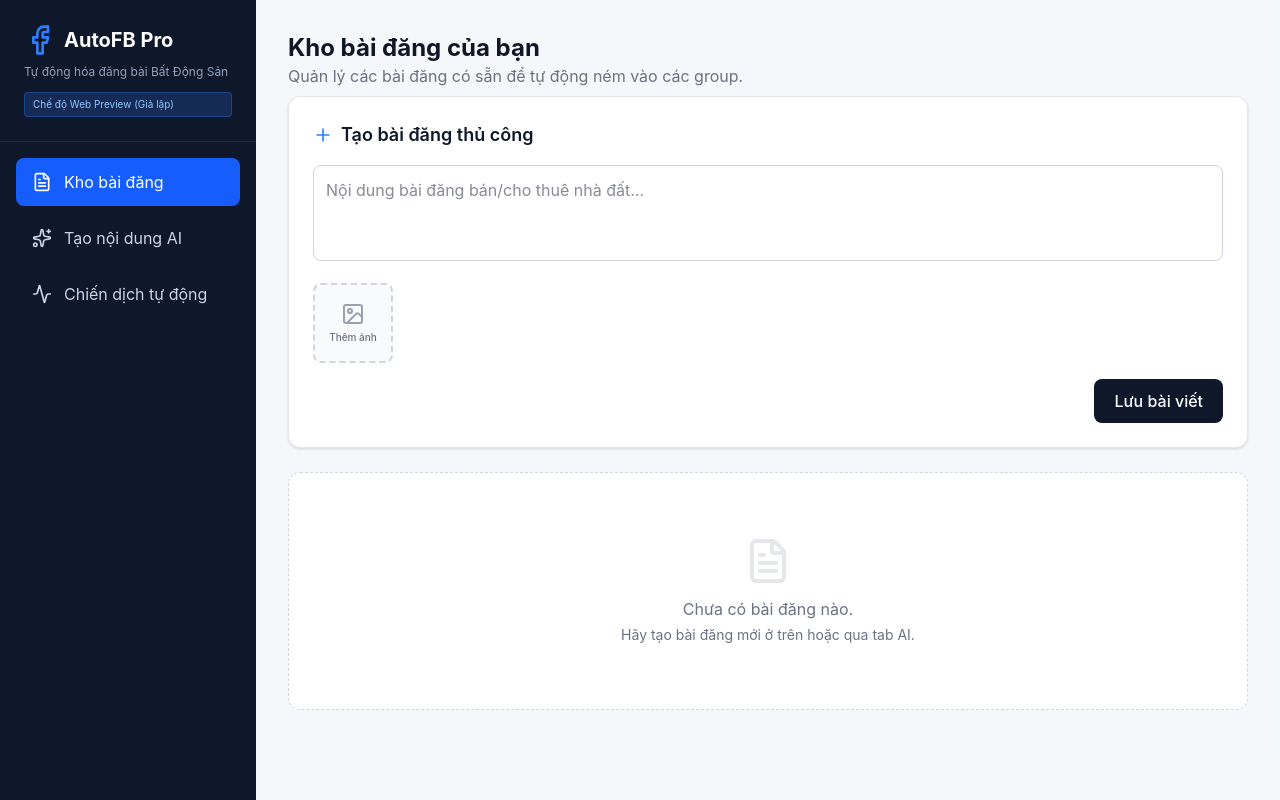
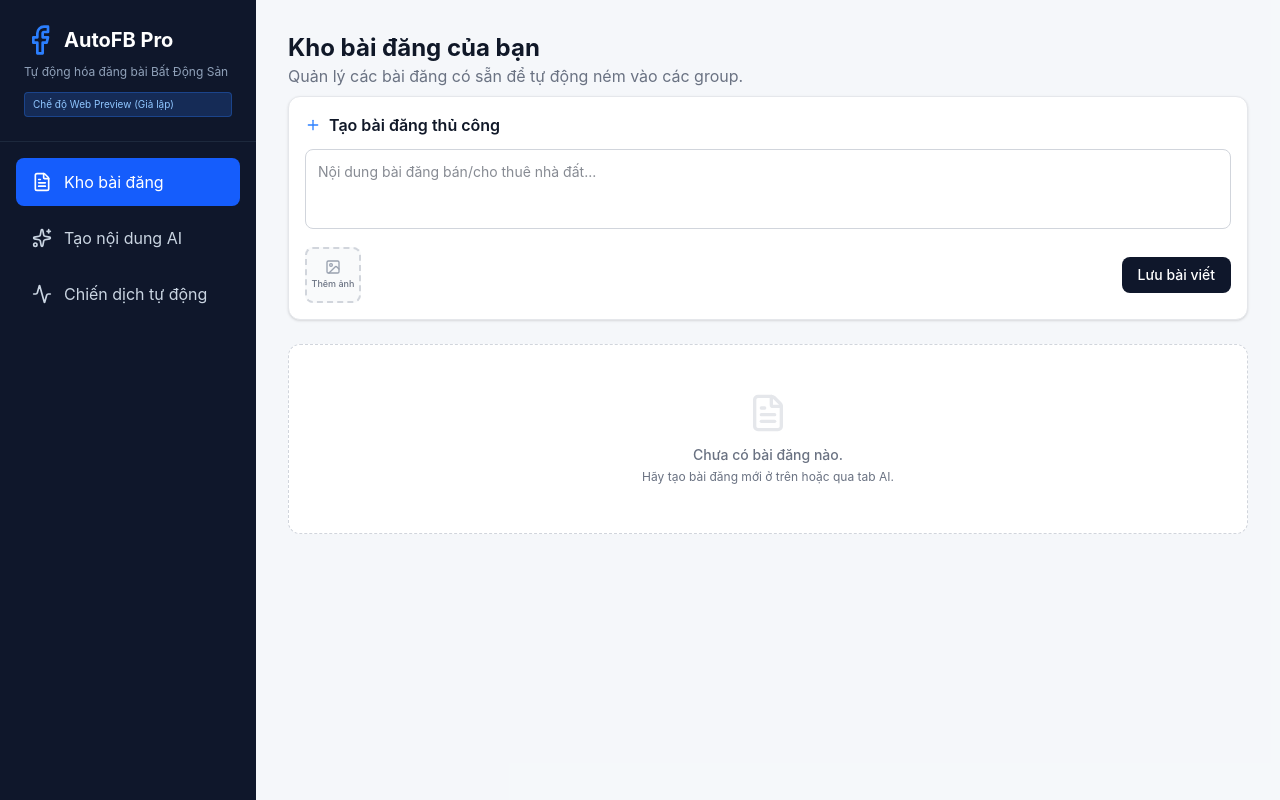
Before and after one commit to nhattruong-collab/FB-Auto-Real-Estate, a Next.js app: page / in a window 1280 px wide. Built offline with nearby package versions, Linux system fonts and the light colour scheme.

Commit message:
style: refine post creation UI layout
Reduce padding, text size, and input heights in the post creation section to improve compactness and visual hierarchy.

```diff
--- a/app/page.tsx
+++ b/app/page.tsx
@@ -276,62 +276,62 @@ function PostsView({ posts, addPost, deletePost }: { posts: Post[], addPost: (c:
       </header>
 
       {/* Add New */}
-      <div className="bg-white p-6 rounded-xl border border-gray-200 shadow-sm shrink-0">
-        <h3 className="font-semibold text-lg mb-4 flex items-center gap-2"><Plus className="w-5 h-5 text-blue-500"/> Tạo bài đăng thủ công</h3>
+      <div className="bg-white p-4 rounded-xl border border-gray-200 shadow-sm shrink-0">
+        <h3 className="font-semibold text-base mb-3 flex items-center gap-2"><Plus className="w-4 h-4 text-blue-500"/> Tạo bài đăng thủ công</h3>
         <textarea
           placeholder="Nội dung bài đăng bán/cho thuê nhà đất..."
-          className="w-full h-24 p-3 border border-gray-300 rounded-lg focus:ring-2 focus:ring-blue-500 focus:border-blue-500 outline-none resize-none mb-4"
+          className="w-full h-20 p-3 text-sm border border-gray-300 rounded-lg focus:ring-2 focus:ring-blue-500 focus:border-blue-500 outline-none resize-none mb-3"
           value={content}
           onChange={e => setContent(e.target.value)}
         />
 
-        <div className="flex flex-wrap gap-2 mb-4">
+        <div className="flex items-center justify-between">
+          <div className="flex flex-wrap gap-2">
             {images.map((img, idx) => (
-             <div key={idx} className="relative w-20 h-20 rounded-lg border border-gray-200 bg-gray-100 overflow-hidden shadow-sm">
+               <div key={idx} className="relative w-14 h-14 rounded-lg border border-gray-200 bg-gray-100 overflow-hidden shadow-sm">
                  <img src={img} alt="upload" className="object-cover w-full h-full" />
-               <button onClick={() => setImages(images.filter((_, i) => i !== idx))} className="absolute top-1 right-1 bg-red-500 text-white rounded-full p-1 text-xs shadow hover:bg-red-600"><Trash2 className="w-3 h-3"/></button>
+                 <button onClick={() => setImages(images.filter((_, i) => i !== idx))} className="absolute top-1 right-1 bg-red-500 text-white rounded-full p-0.5 shadow hover:bg-red-600"><Trash2 className="w-3 h-3"/></button>
                </div>
             ))}
             {images.length < 3 && (
-            <label className="w-20 h-20 rounded-lg border-2 border-dashed border-gray-300 bg-gray-50 flex flex-col items-center justify-center cursor-pointer hover:bg-gray-100 hover:border-blue-400 transition-colors">
-              <ImageIcon className="w-6 h-6 text-gray-400 mb-1" />
-              <span className="text-[10px] text-gray-500 font-medium">Thêm ảnh</span>
+              <label className="w-14 h-14 rounded-lg border-2 border-dashed border-gray-300 bg-gray-50 flex flex-col items-center justify-center cursor-pointer hover:bg-gray-100 hover:border-blue-400 transition-colors">
+                <ImageIcon className="w-4 h-4 text-gray-400 mb-0.5" />
+                <span className="text-[9px] text-gray-500 font-medium">Thêm ảnh</span>
                 <input type="file" accept="image/*" className="hidden" onChange={handleImageUpload} />
               </label>
             )}
           </div>
 
-        <div className="flex justify-end">
-          <button onClick={handleSave} className="bg-slate-900 text-white px-5 py-2.5 rounded-lg font-medium hover:bg-slate-800 transition-colors flex items-center gap-2">
+          <button onClick={handleSave} className="bg-slate-900 text-white px-4 py-2 text-sm rounded-lg font-medium hover:bg-slate-800 transition-colors flex items-center gap-2">
             Lưu bài viết
           </button>
         </div>
       </div>
 
       {/* List */}
-      <div className="flex-1 overflow-y-auto pb-8">
-        <div className="grid grid-cols-1 md:grid-cols-2 gap-6">
+      <div className="flex-1 overflow-y-auto pb-4">
+        <div className="grid grid-cols-1 sm:grid-cols-2 lg:grid-cols-3 gap-4">
           {posts.length === 0 ? (
-            <div className="col-span-1 md:col-span-2 text-center py-16 bg-white border border-dashed border-gray-300 rounded-xl text-gray-500 flex flex-col items-center">
-              <FileText className="w-12 h-12 text-gray-200 mb-3" />
-              <p>Chưa có bài đăng nào.</p>
-              <p className="text-sm mt-1">Hãy tạo bài đăng mới ở trên hoặc qua tab AI.</p>
+            <div className="col-span-1 sm:col-span-2 lg:col-span-3 text-center py-12 bg-white border border-dashed border-gray-300 rounded-xl text-gray-500 flex flex-col items-center">
+              <FileText className="w-10 h-10 text-gray-200 mb-3" />
+              <p className="text-sm font-medium">Chưa có bài đăng nào.</p>
+              <p className="text-xs mt-1">Hãy tạo bài đăng mới ở trên hoặc qua tab AI.</p>
             </div>
           ) : (
             posts.map(post => (
               <div key={post.id} className="bg-white rounded-xl border border-gray-200 shadow-sm overflow-hidden flex flex-col hover:border-blue-300 transition-colors">
-                <div className="p-5 flex-1">
-                  <div className="flex items-center justify-between mb-3 text-xs text-gray-400">
-                    <span className="flex items-center gap-1 font-medium"><Clock className="w-4 h-4"/> {new Date(post.createdAt).toLocaleDateString()}</span>
-                    <button onClick={() => deletePost(post.id)} className="text-red-500 hover:bg-red-50 p-1.5 rounded-md transition-colors"><Trash2 className="w-4 h-4" /></button>
+                <div className="p-4 flex-1">
+                  <div className="flex items-center justify-between mb-2 text-[11px] text-gray-400">
+                    <span className="flex items-center gap-1 font-medium"><Clock className="w-3 h-3"/> {new Date(post.createdAt).toLocaleDateString()}</span>
+                    <button onClick={() => deletePost(post.id)} className="text-red-500 hover:bg-red-50 p-1.5 rounded-md transition-colors"><Trash2 className="w-3.5 h-3.5" /></button>
                   </div>
-                  <div className="text-sm text-gray-700 whitespace-pre-wrap leading-relaxed">{post.content.length > 250 ? post.content.substring(0, 250) + '...' : post.content}</div>
+                  <div className="text-xs text-gray-700 whitespace-pre-wrap leading-relaxed line-clamp-6">{post.content}</div>
                 </div>
                 {post.images.length > 0 && (
-                  <div className="h-32 bg-gray-100 flex overflow-hidden border-t border-gray-100">
+                  <div className="h-24 bg-gray-100 flex overflow-hidden border-t border-gray-200">
                      {post.images.map((img, i) => (
                        <div key={i} className="flex-1 border-r border-white last:border-0 relative group">
-                         <img src={img} alt="Post image" className="w-full h-full object-cover group-hover:scale-105 transition-transform duration-500" />
+                         <img src={img} alt="Post image" className="w-full h-full object-cover group-hover:scale-105 transition-transform duration-300" />
                        </div>
                      ))}
                   </div>
```
Lines whose indentation alone changed are shown as unchanged.
